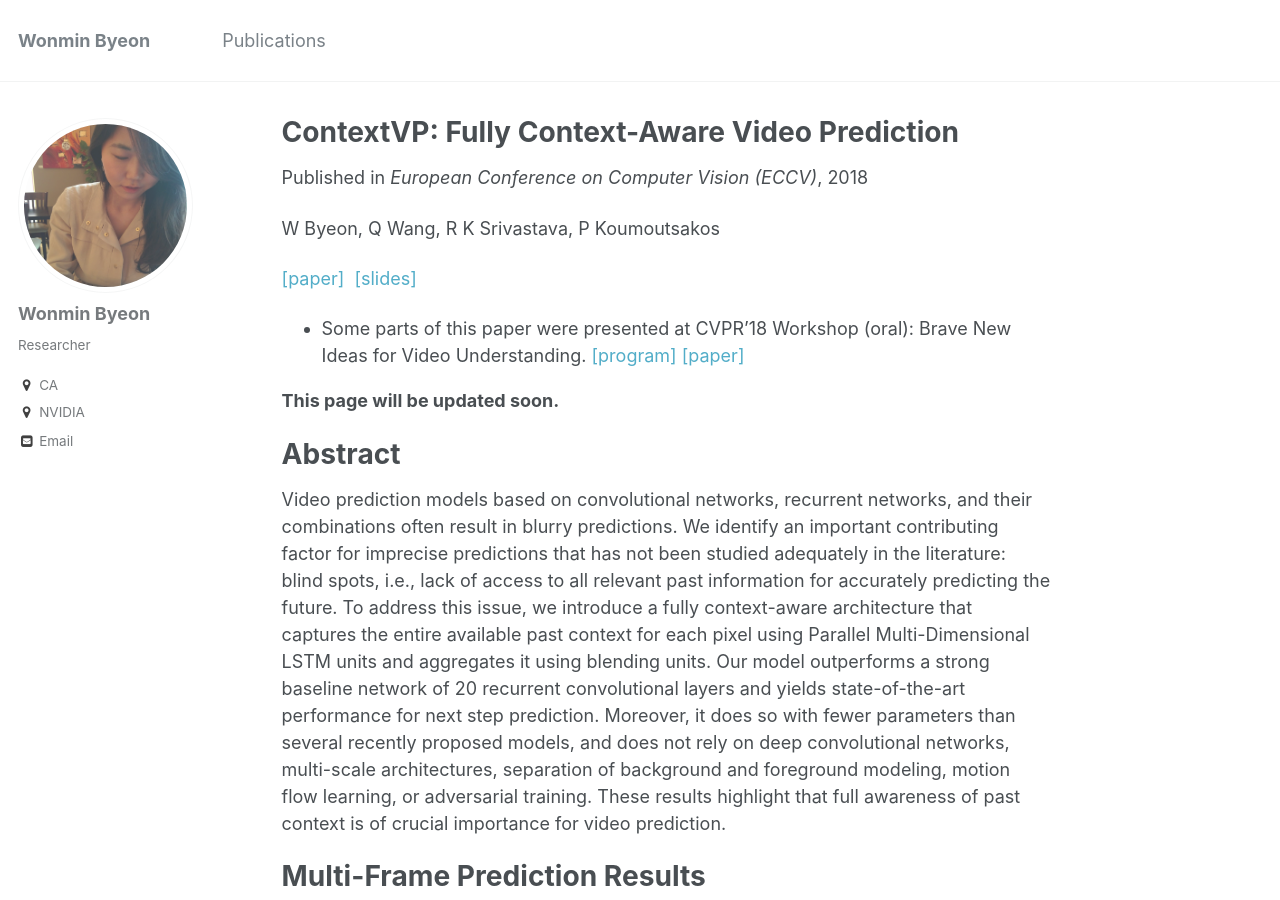
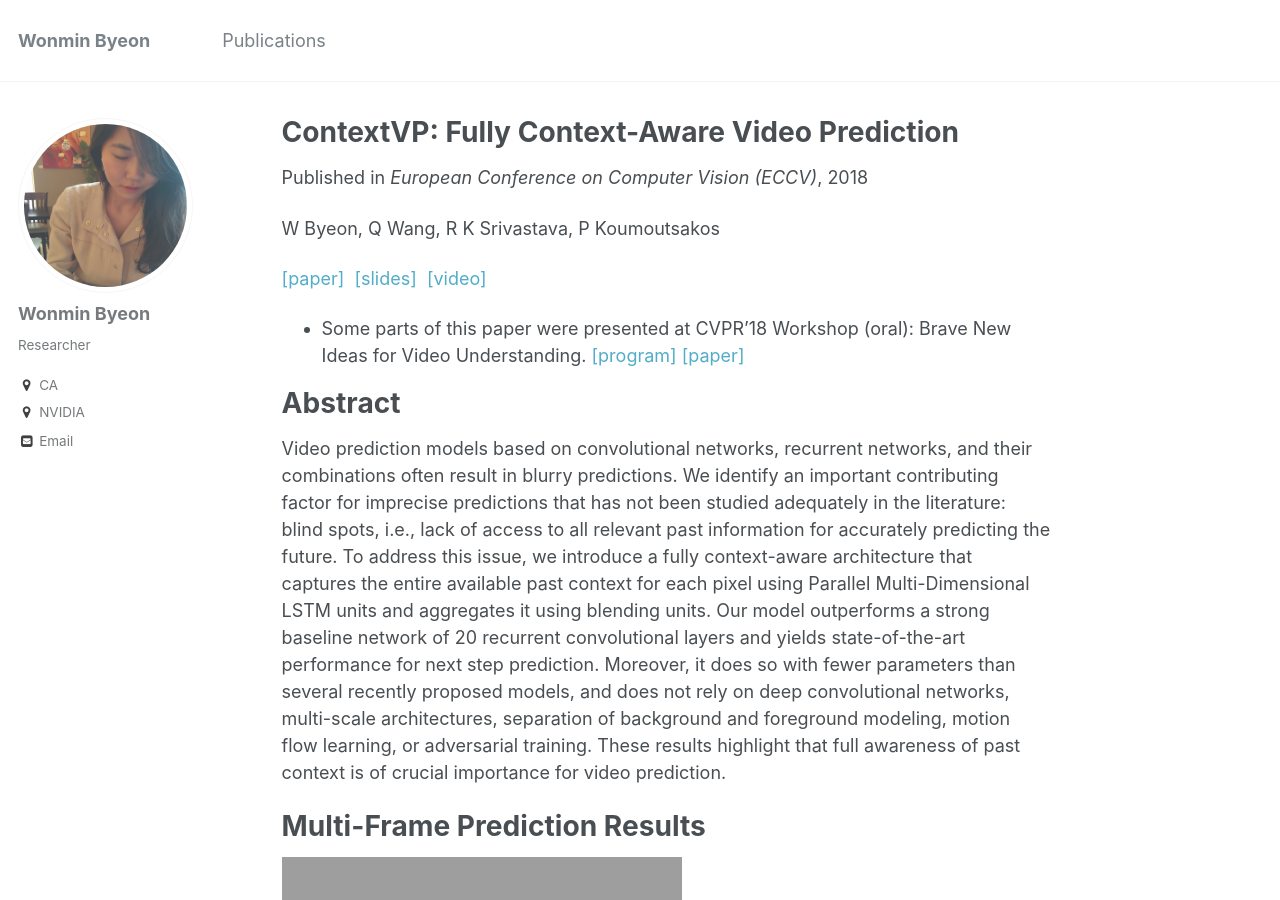
Before and after one commit to wonmin-byeon/wonmin-byeon.github.io, a Jekyll site: the page built from _publications/2018-eccv.md, in a window 1280 px wide and 900 px high. Built offline with Jekyll 4.4.1, drawn with Linux system fonts in a browser that asks for light colours.

Commit message:
add eccv video

```diff
--- a/_publications/2018-eccv.md
+++ b/_publications/2018-eccv.md
@@ -7,11 +7,10 @@ venue: 'European Conference on Computer Vision (ECCV)'
 citation: 'W Byeon, Q Wang, R K Srivastava, P Koumoutsakos'
 paperurl: 'http://openaccess.thecvf.com/content_ECCV_2018/papers/Wonmin_Byeon_ContextVP_Fully_Context-Aware_ECCV_2018_paper.pdf'
 ---
-[[paper]](http://openaccess.thecvf.com/content_ECCV_2018/papers/Wonmin_Byeon_ContextVP_Fully_Context-Aware_ECCV_2018_paper.pdf) &nbsp;[[slides]](http://wonmin-byeon.github.io/files/byeon-contextvp-eccv18-oral.pdf)
+[[paper]](http://openaccess.thecvf.com/content_ECCV_2018/papers/Wonmin_Byeon_ContextVP_Fully_Context-Aware_ECCV_2018_paper.pdf) &nbsp;[[slides]](http://wonmin-byeon.github.io/files/byeon-contextvp-eccv18-oral.pdf) &nbsp;[[video]](https://www.youtube.com/watch?time_continue=431&v=9ncoStGl4VA)
 
 * Some parts of this paper were presented at CVPR'18 Workshop (oral): Brave New Ideas for Video Understanding. [[program]](https://bivu2018.github.io/#program) [[paper]](http://openaccess.thecvf.com/content_cvpr_2018_workshops/papers/w19/Byeon_ContextVP_Fully_Context-Aware_CVPR_2018_paper.pdf)
 
-**This page will be updated soon.**
 
 Abstract
 ==
```
